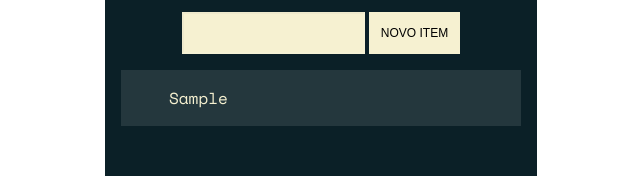
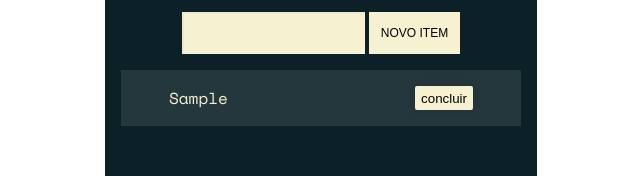
Before and after one commit to guerradaniel/task-dom, a plain HTML site: page projeto_inicial/index.html in a window 1280 px wide. Both pictures are taken after typing "Sample" into the empty fields and a click on the button "NOVO ITEM". Shown: the part 298-474 px from the top of the page, without its empty margins (319-959 px from the left). Drawn offline with nearby package versions, Linux system fonts and the light colour scheme; a web font is replaced by a local one.

Commit message:
Adicionado botao dentro de <li>.

```diff
--- a/projeto_inicial/assets/js/lista-tarefas.js
+++ b/projeto_inicial/assets/js/lista-tarefas.js
@@ -7,6 +7,10 @@ const criarTarefa = (evento) => {
     const input = document.querySelector('[data-form-input]')
     const valor = input.value
 
+    if (valor == '') {
+        alert('Por favor, insira um valor no input.')
+        return
+    }
 
     const tarefa = document.createElement('li')
     tarefa.classList.add('task')
@@ -14,10 +18,24 @@ const criarTarefa = (evento) => {
     const conteudo = `<p class="content">${valor}</p>`
 
     tarefa.innerHTML = conteudo
+
+    tarefa.appendChild(BotaoConclui())
+
     list.appendChild(tarefa)
     input.value = " "
 }
 
 const novaTarefa = document.querySelector('[data-form-button]')
+novaTarefa.addEventListener('click', criarTarefa)
 
-novaTarefa.addEventListener('click', criarTarefa)
+const BotaoConclui = () => {
+    const botaoConclui = document.createElement('button')
+
+    botaoConclui.classList.add('check-button')
+    botaoConclui.innerText = 'concluir'
+    botaoConclui.addEventListener('click', () => {
+        console.log('fui clicado')
+    })
+
+    return botaoConclui
+}
```
Also changed, not shown: projeto_inicial/index.html (+1 -5 lines).
